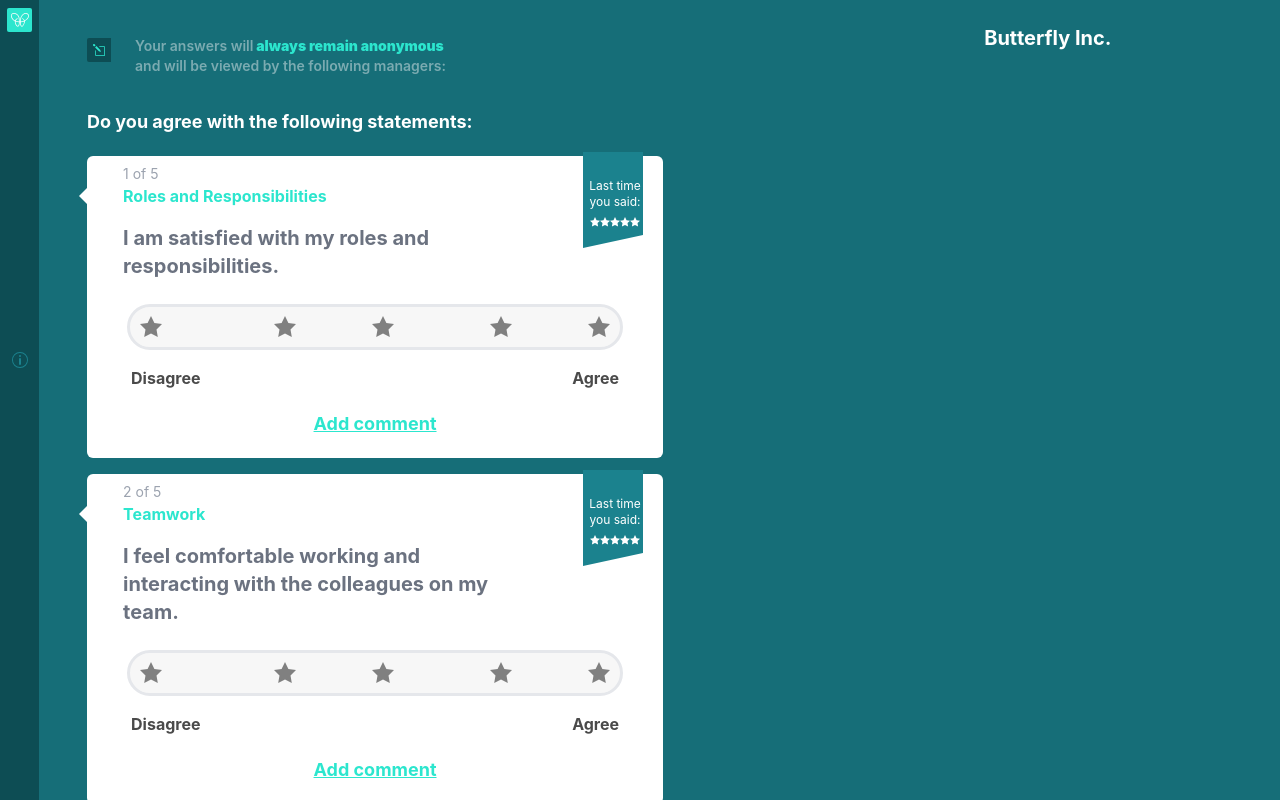
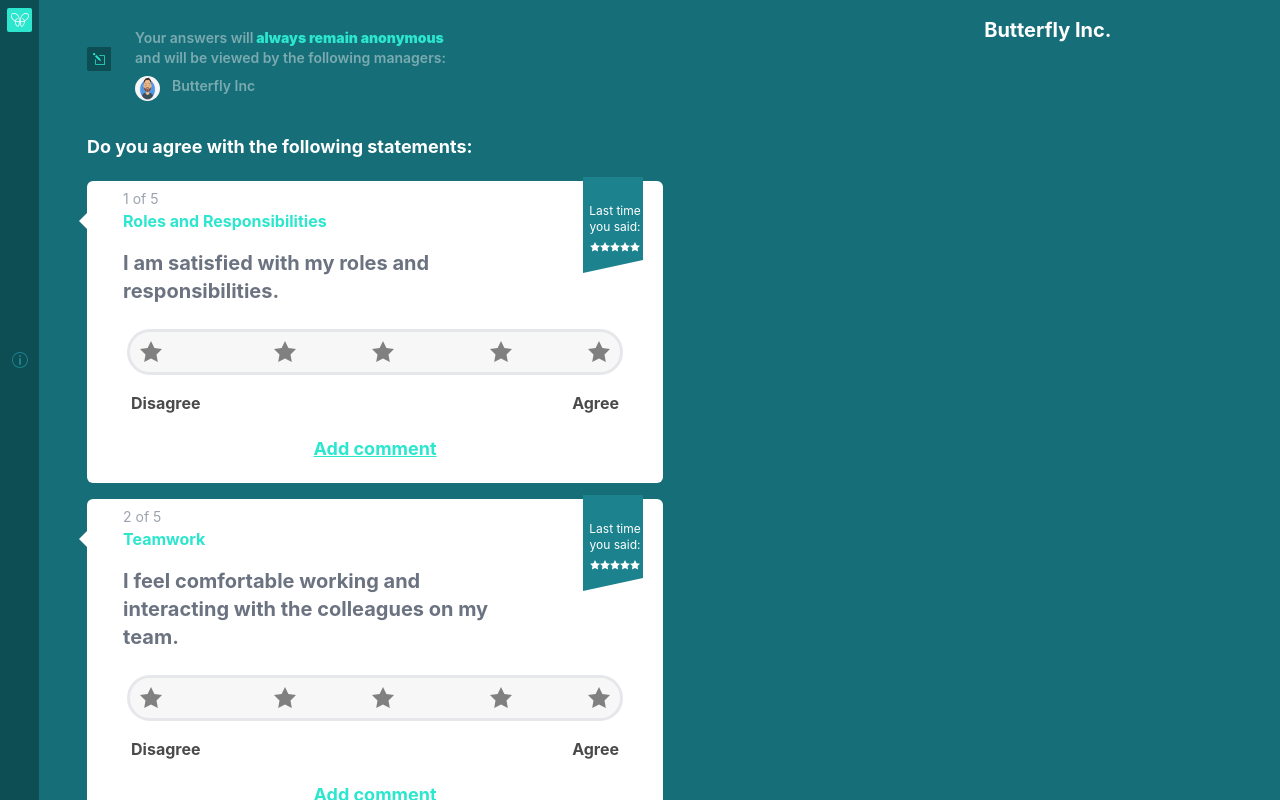
Before and after one commit to sujanbajracharya1921/butterfly-exercise, a Next.js app: page /questions/1 in a window 1280 px wide. Shown: the top 800 px of the page. Built offline with nearby package versions, Linux system fonts and the light colour scheme.

Commit message:
added manager icon

```diff
--- a/components/Questions.tsx
+++ b/components/Questions.tsx
@@ -58,7 +58,7 @@ const Questions = (props: any) => {
     <div className='bg-[#166e78] pl-4 md:pl-12 pr-4'>
       <>
         {!showUpdateMood && (
-          <div className='flex pt-2 md:pt-6 w-full mb-8'>
+          <div className='flex pt-2 md:pt-4 w-full mb-8'>
             <div className='flex text-center items-center justify-center'>
               <span onClick={() => setShowUpdateMood(true)} className='cursor-pointer hidden md:flex bg-[#0d4d54] h-6 w-6 items-center justify-center rounded-l-sm'>
                 <Icon name='edit' />
@@ -75,6 +75,10 @@ const Questions = (props: any) => {
                 Your answers will
                 <strong className='text-[#2ce6ce]'> always remain anonymous</strong>
                 <p>and will be viewed by the following managers:</p>
+              </div>
+              <div className='pt-2 flex text-[#7babb1] text-sm font-semibold'>
+                <Image className='rounded-[50%]' src='/images/user_icon.png' alt='user' width='25' height='25' />
+                <div className='pl-3'> Butterfly Inc</div>
               </div>
             </div>
             <div className='text-white hidden md:flex justify-end font-bold text-xl w-0 md:w-[15%]'>
```
Also changed, not shown: public/images/user_icon.png (renamed from common/user_icon.png).
